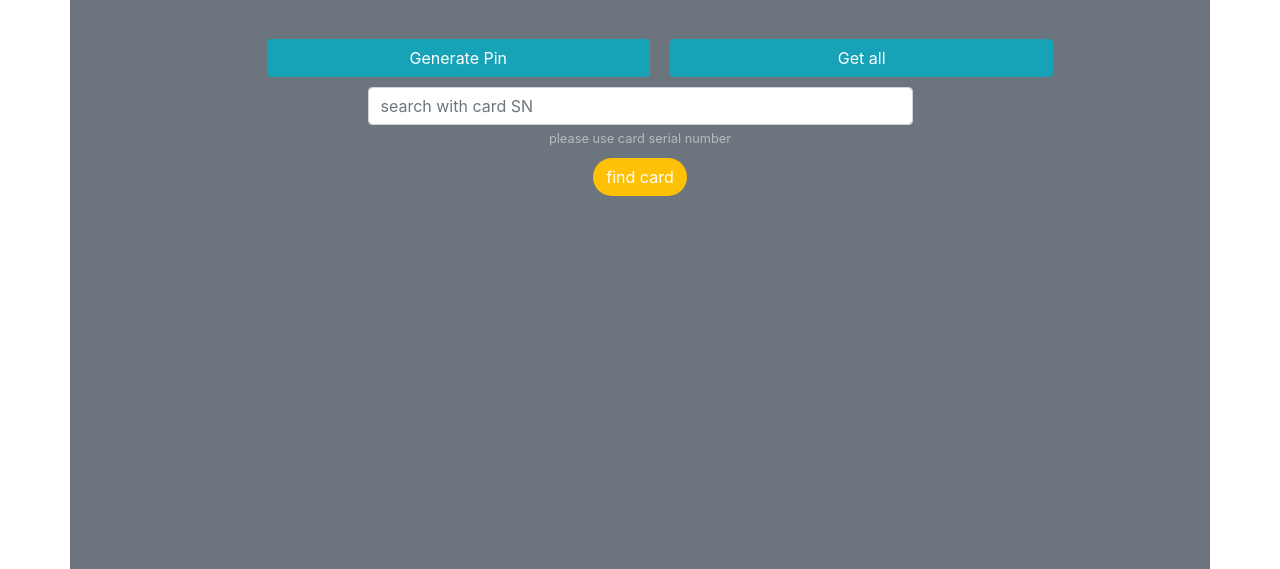
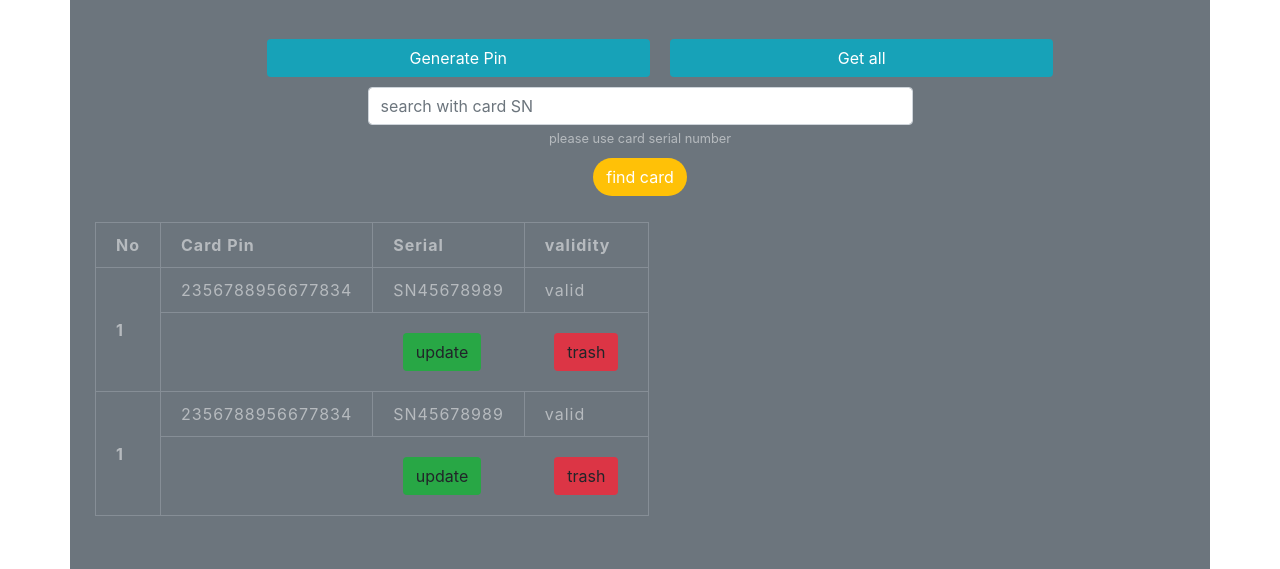
Before and after one commit to Onyedikareal/scratch-card-app, a website: page index.html in a window 1280 px wide. Shown: the part 231-800 px from the top of the page. Drawn offline with nearby package versions, Linux system fonts and the light colour scheme.

Commit message:
modify table structure

```diff
--- a/index.html
+++ b/index.html
@@ -12,22 +12,22 @@
                 <h1 class="jumbotron bg-transparent border border-white">Welcome to my scratch card app</h1>
                 <div class="row bj">
                 <div class="col-2"></div>
-                <button class="btn bg-info text-white col-4" id="generate">Generate Pin</button>
-                <button class="btn bg-info text-white col-4" id="getall">Get all</button>
+                <button class="btn bg-info text-white col-4">Generate Pin</button>
+                <button class="btn bg-info text-white col-4">Get all</button>
                 </div>
                 <div class="row bj">
                     <div class="col-3"></div>
-                <form class="col-6">
+                <form action="get" class="col-6">
                     <div class="form-group ">
-                            <input class="form-control " name="search" type="text" placeholder="search with card SN" id="findsn">
+                            <input class="form-control " name="search" type="text" placeholder="search with card SN">
                             <small class="form-text">please use card serial number</small>
-                            <button class="btn rounded-pill bg-warning text-white" id="getone">find card</button>
+                            <button class="btn rounded-pill bg-warning text-white d-inline">find card</button>
                     </div>
                 </form>
                 </div>
                 <div class="container" id="card-detail">
 
-                   <table class="d-none" id="table">
+                   <table>
                        <thead>
                             <tr>
                                 <th >No</th>
@@ -37,7 +37,30 @@
                             </tr>
                         </thead>
                         <tbody>
+                            <tr>
+                                <th rowspan="2" scope="rowgroup" >1</td>
+                                <td >2356788956677834</td>
+                                <td >SN45678989</td>
+                                <td >valid</th>
 
+                            </tr>
+                            <tr id="update">
+                                <td scope = "row">&nbsp;</td>
+                                <td> <button class="btn bg-success">update</button></td>
+                                <td><button class="btn bg-danger ">trash</button></td>
+                            </tr>
+                            <tr>
+                                    <th rowspan="2" scope="rowgroup" >1</td>
+                                    <td >2356788956677834</td>
+                                    <td >SN45678989</td>
+                                    <td >valid</th>
+
+                                </tr>
+                                <tr id="update">
+                                    <td scope = "row">&nbsp;</td>
+                                    <td> <button class="btn bg-success update">update</button></td>
+                                    <td><button class="btn bg-danger trash ">trash</button></td>
+                                </tr>
                         </tbody>
                    </table>
 
@@ -48,6 +71,6 @@
         <script src="https://code.jquery.com/jquery-3.3.1.slim.min.js" integrity="sha384-q8i/X+965DzO0rT7abK41JStQIAqVgRVzpbzo5smXKp4YfRvH+8abtTE1Pi6jizo" crossorigin="anonymous"></script>
         <script src="https://cdnjs.cloudflare.com/ajax/libs/popper.js/1.14.7/umd/popper.min.js" integrity="sha384-UO2eT0CpHqdSJQ6hJty5KVphtPhzWj9WO1clHTMGa3JDZwrnQq4sF86dIHNDz0W1" crossorigin="anonymous"></script>
         <script src="https://stackpath.bootstrapcdn.com/bootstrap/4.3.1/js/bootstrap.min.js" integrity="sha384-JjSmVgyd0p3pXB1rRibZUAYoIIy6OrQ6VrjIEaFf/nJGzIxFDsf4x0xIM+B07jRM" crossorigin="anonymous"></script>
-        <script src="script/index.js"> </script>
+        <script src="script/bundle.js"> </script>
     </body>
 </html>
```
